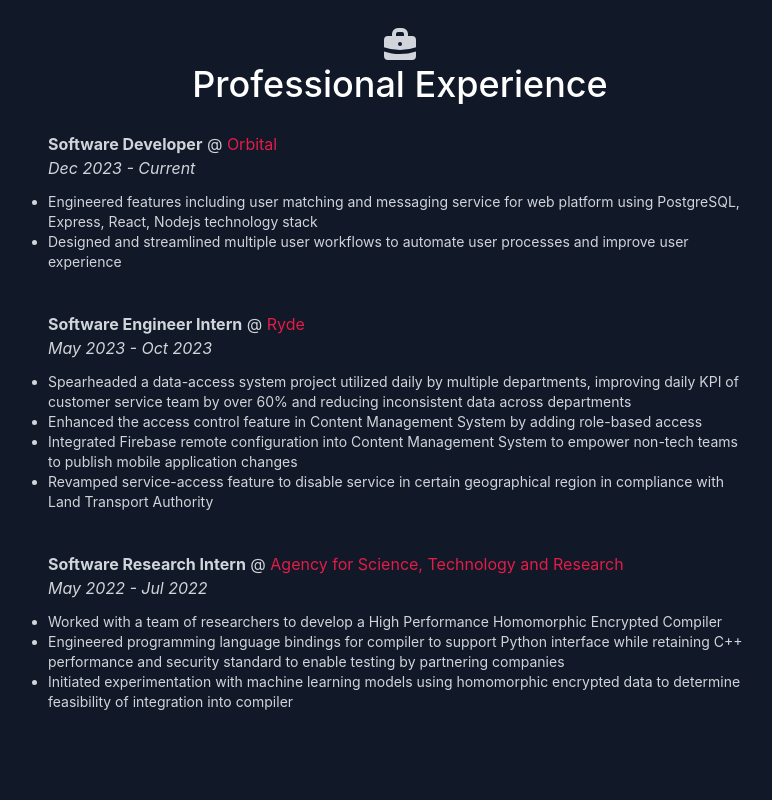
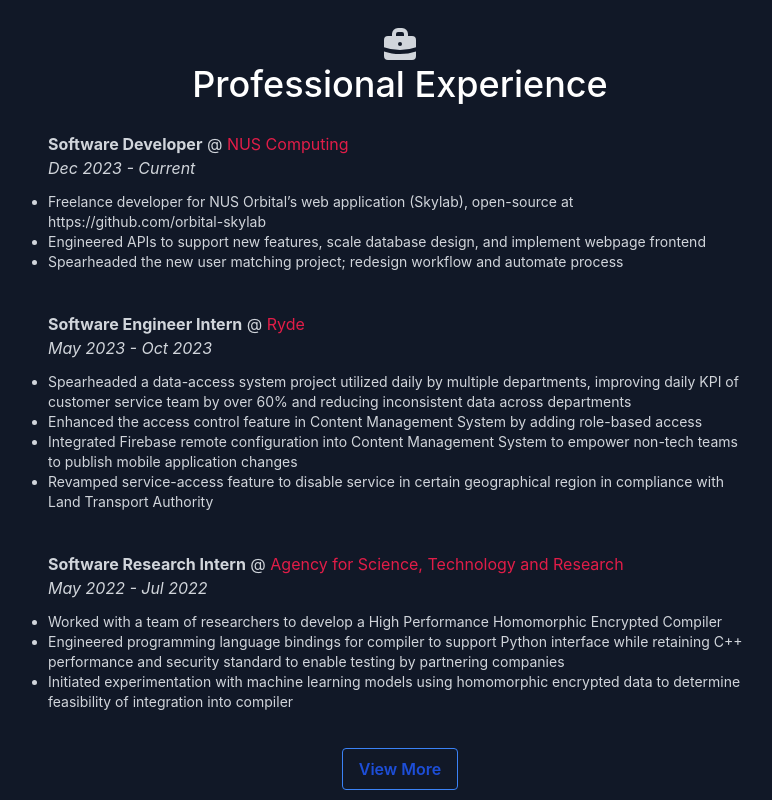
Before and after one commit to ngyida/ngyida.github.io, a React (Create React App) app: page / in a window 1280 px wide. Shown: the part 800-1600 px from the top of the page, without its empty margins (240-1012 px from the left). Built offline with nearby package versions, Linux system fonts and the light colour scheme.

Commit message:
add extra work data and updated main work data

```diff
--- a/src/components/work.js
+++ b/src/components/work.js
@@ -1,9 +1,15 @@
 import { BriefcaseIcon } from "@heroicons/react/solid";
-import React from "react";
-import { work_data } from "../data";
+import React, { useState } from "react";
+import { main_work_data, extra_work_data } from "../data";
 import WorkItem from "./workItem";
 
-function work() {
+function Work() {
+  const [viewMore, setViewMore] = useState(false);
+
+  const toggleView = () => {
+    setViewMore(!viewMore)
+  }
+
   return (
     <section id="work" className="text-gray-300 body-font">
       <div className="container px-5 py-10 w-4/5 mx-auto lg:px-40">
@@ -15,12 +21,23 @@
         </div>
         <div className="flex flex-wrap">
           {
-            work_data.map((workObj) => <WorkItem workObj={workObj}/>)
+            main_work_data.map((workObj) => <WorkItem workObj={workObj}/>)
           }
+          {
+            viewMore ? extra_work_data.map((workObj) => <WorkItem workObj={workObj}/>) : null
+          }
+        </div>
+        <div className="flex justify-center mt-4">
+          <button
+              class="bg-transparent hover:bg-blue-500 text-blue-700 font-semibold hover:text-white py-2 px-4 border border-blue-500 hover:border-transparent rounded"
+              onClick={toggleView}
+          >
+            {viewMore ? "View Less" : "View More"}
+          </button>
         </div>
       </div>
     </section>
   );
   }
 
-  export default work;
+  export default Work;
--- a/src/data.js
+++ b/src/data.js
@@ -47,15 +47,16 @@
   },
 ];
 
-export const work_data = [
+export const main_work_data = [
   {
       title: "Software Developer",
-      company: "Orbital",
+      company: "NUS Computing",
       startDate: "Dec 2023",
       endDate: "Current",
       descriptions: [
-        "Engineered features including user matching and messaging service for web platform using PostgreSQL, Express, React, Nodejs technology stack",
-        "Designed and streamlined multiple user workflows to automate user processes and improve user experience"
+        "Freelance developer for NUS Orbital’s web application (Skylab), open-source at https://github.com/orbital-skylab",
+        "Engineered APIs to support new features, scale database design, and implement webpage frontend",
+        "Spearheaded the new user matching project; redesign workflow and automate process",
       ]
   },
   {
@@ -82,3 +83,49 @@
       ]
   },
 ]
+
+export const extra_work_data = [
+  {
+      title: "Customer Experience Data Officer",
+      company: "Ministry of Manpower (MOM)",
+      startDate: "Jan 2021",
+      endDate: "Jun 2021",
+      descriptions: [
+        "Member of the team overseeing Singapore's Business Census Registry",
+        "Extracted and analyzed data from various establishment to ensure accuracy and validity of data"
+      ]
+  },
+  {
+    title: "Data Analyst",
+    company: "Singapore Exchange (SGX)",
+    startDate: "Nov 2020",
+    endDate: "Dec 2020",
+    descriptions: [
+      "Performed data analysis on dividends of several stocks",
+      "Reviewed private securities applications and handled investors’ queries"
+    ]
+  },
+  {
+    title: "Researcher",
+    company: "Defence Science and Technology Agency (DSTA)",
+    startDate: "Jun 2017",
+    endDate: "April 2018",
+    descriptions: [
+      "Spearheaded a project titled “Investigation of Traditional and Unconventional Power Sources for Optical Sensing CubeSat”",
+      "Collaborated with DSTA Researchers in the assembly of a CubesSat missioned for the cleanup of space debris",
+      "Presented project at Young Defence Scientists Programme (YDSP) Congress 2018"
+    ]
+  },
+  {
+    title: "Researcher",
+    company: "Singapore University of Technology and Design (SUTD)",
+    startDate: "Jun 2016",
+    endDate: "Mar 2017",
+    descriptions: [
+      "Led a project titled “Design and Development of a Nature-inspired Aerial Craft” in collaboration with SUTD Professor",
+      "Designed a comprehensive experiment that analyzes auto-rotational performance of wings through specialized programming",
+      "Engineered a wind-tunnel for experimental use by SUTD PhD students",
+      "Project shortlisted as finalist in the 2017 Singapore Science and Engineering Fair"
+    ]
+  },
+]
```
